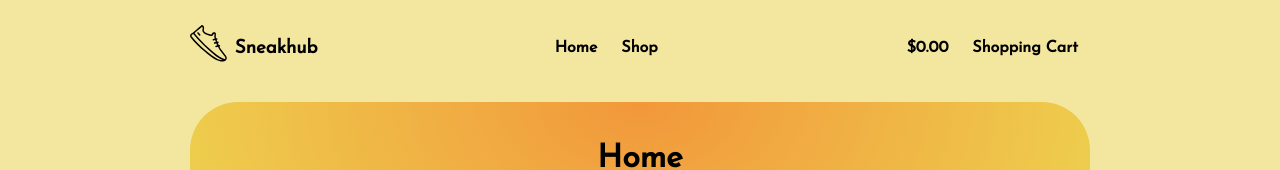
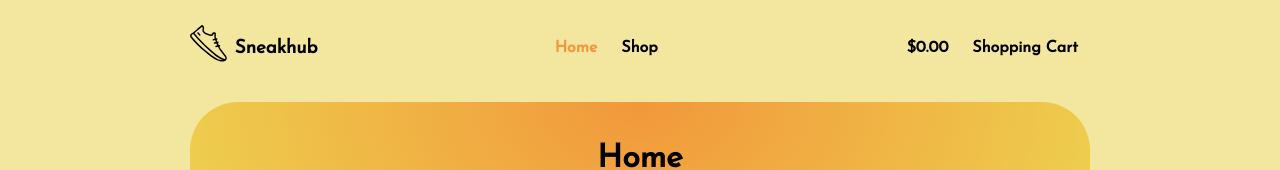
Before and after one commit to charlesVeneau/sneakhub, a Nuxt app: page / in a window 1280 px wide. Shown: the top 170 px of the page. Built offline with nearby package versions, Linux system fonts and the light colour scheme.

Commit message:
Apply active class to nav link

```diff
--- a/assets/scss/main.scss
+++ b/assets/scss/main.scss
@@ -17,6 +17,29 @@ body{
     justify-content: center;
     margin: 0 auto;
 }
+
+// %btn{
+//   position: absolute;
+//   content: '';
+//   top: 50%;
+//   left: 50%;
+//   bottom: 50%;
+//   right: 50%;
+//   z-index: -10;
+//   background-color: rgba(255,255,255,0);
+//   transition: all 0.2s ease-in-out;
+//   &:hover{
+//     color: white;
+//     background-color: #f2973b;
+//     border-radius: 16px;
+//     top: -8px;
+//     left: -12px;
+//     bottom: -8px;
+//     right: -12px;
+//     padding: 8px;
+//     box-shadow: 0 3px 3px rgba(0, 0, 0, 0.27);
+//   }
+// }
 
 .navbar{
   @extend .container;
@@ -47,13 +70,21 @@ body{
     align-items: center;
     padding-left: 0;
     .menu-link{
+      position: relative;
       text-decoration: none;
       color: black;
       margin: 0 12px;
       transition: color 0.2s ease-out;
+      z-index: 1;
       &:hover{
         color: #f2973b
       }
+      &.nuxt-link-exact-active{
+        color: #f2973b
+      }
+      // &::before{
+      //   @extend %btn
+      // }
     }
   }
   .menu-second{
@@ -135,6 +166,7 @@ body{
 }
 
 
+
 /*footer*/
 .footer{
   background-color: #f2973b;
--- a/components/Navbar.vue
+++ b/components/Navbar.vue
@@ -6,10 +6,10 @@
     </div>
     <ul class="menu-main">
       <li class="menu-elt">
-        <router-link to="/" class="menu-link">Home</router-link>
+        <NuxtLink to="/" class="menu-link">Home</NuxtLink>
       </li>
       <li class="menu-elt">
-        <router-link to="/shop" class="menu-link">Shop</router-link>
+        <NuxtLink to="/shop" class="menu-link">Shop</NuxtLink>
       </li>
     </ul>
     <ul class="menu-second">
```
